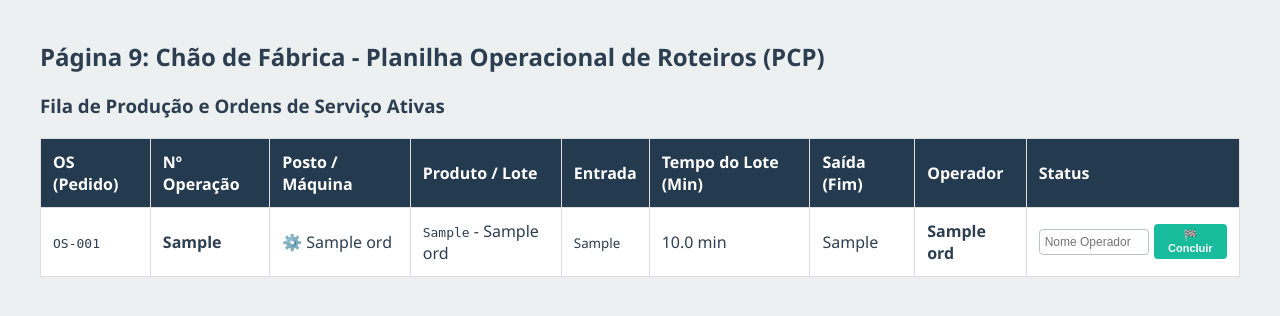
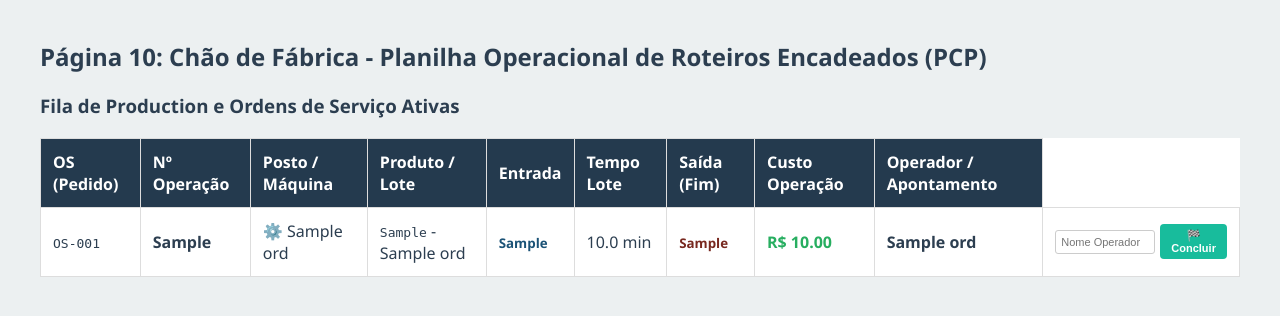
Before and after one commit to ProfRenatoPereira/admerpcadastro, a Flask app: template templates/pcp.html in a window 1280 px wide. Shown: the part 189-505 px from the top of the page. Run offline with Flask 3, Linux system fonts and the light colour scheme; the template is opened without the code that fills it: most values are stand-ins (such as "Sample title", 1, 10 or a date in 2020).

Commit message:
Update pcp.html

```diff
--- a/templates/pcp.html
+++ b/templates/pcp.html
@@ -18,14 +18,12 @@
 <header class="cabecalho-corporativo">
     <div class="identidade-container">
         <div class="branding-flex">
-            <!-- Logo oficial do repositório -->
             <img src="{{ url_for('static', filename='logo.png') }}" alt="Logo TERADMAS" style="height: 65px; width: auto; object-fit: contain; border-radius: 4px;">
             <div class="texto-empresa">
                 <h1>TERCEIRO ADM ASSOCIADOS</h1>
                 <p>Projetos, Execução, Assessoria, Auditoria e Gerenciamento Operacional e de Custos</p>
             </div>
         </div>
-        <!-- Botão Hambúrguer para Celular -->
         <button class="menu-hamburguer" onclick="alternarMenuMobile()">☰</button>
     </div>
 
@@ -37,38 +35,39 @@
                 <ul class="sub-menu">
                     <li><a href="/estrutura">1. Investimentos Imobiliários</a></li>
                     <li><a href="/maquinas">2. Engenharia de Ativos (Máquinas)</a></li>
-                    <li><a href="/materiais">3. Almoxarifado (Materiais)</a></li>
+                    <li><a href="/requisicoes">📋 3. Central de Requisições</a></li>
+                    <li><a href="/compras">💰 4. Cockpit de Suprimentos</a></li>
+                    <li><a href="/materiais">5. Almoxarifado (Materiais)</a></li>
                 </ul>
             </li>
             <li class="item-menu">
                 <a href="#" class="link-principal">🛠️ Custos & Engenharia ▾</a>
                 <ul class="sub-menu">
-                    <li><a href="/engenharia">4. Engenharia de Produto (BOM)</a></li>
-                    <li><a href="/precificacao">5. Controladoria e Precificação</a></li>
+                    <li><a href="/engenharia">6. Engenharia de Produto (BOM)</a></li>
+                    <li><a href="/precificacao">7. Controladoria e Precificação</a></li>
                 </ul>
             </li>
             <li class="item-menu">
                 <a href="#" class="link-principal">💰 Operações Comerciais ▾</a>
                 <ul class="sub-menu">
-                    <li><a href="/vendas">6. Painel de Vendas Comerciais</a></li>
-                    <li><a href="/estoque">7. Inventário de Acabados</a></li>
+                    <li><a href="/vendas">8. Painel de Vendas Comerciais</a></li>
+                    <li><a href="/estoque">9. Inventário de Acabados</a></li>
                 </ul>
             </li>
             <li class="item-menu">
                 <a href="#" class="link-principal">🏭 Chão de Fábrica & ROI ▾</a>
                 <ul class="sub-menu">
-                    <li><a href="/pcp">8. Planilha de Processos (PCP)</a></li>
-                    <li><a href="/roi">9. Indicadores de Retorno (ROI)</a></li>
+                    <li><a href="/pcp">10. Planilha de Processos (PCP)</a></li>
+                    <li><a href="/roi">11. Indicadores de Retorno (ROI)</a></li>
                 </ul>
             </li>
         </ul>
     </nav>
 </header>
+<div class="container">
+    <h2>Página 10: Chão de Fábrica - Planilha Operacional de Roteiros Encadeados (PCP)</h2>
 
-<div class="container">
-    <h2>Página 9: Chão de Fábrica - Planilha Operacional de Roteiros (PCP)</h2>
-
-    <h3>Fila de Produção e Ordens de Serviço Ativas</h3>
+    <h3>Fila de Production e Ordens de Serviço Ativas</h3>
     <table class="data-table">
         <thead>
             <tr>
@@ -77,10 +76,10 @@
                 <th>Posto / Máquina</th>
                 <th>Produto / Lote</th>
                 <th>Entrada</th>
-                <th>Tempo do Lote (Min)</th>
+                <th>Tempo Lote</th>
                 <th>Saída (Fim)</th>
-                <th>Operador</th>
-                <th>Status</th>
+                <th>Custo Operação</th>
+                <th>Operador / Apontamento</th>
             </tr>
         </thead>
         <tbody>
@@ -90,15 +89,15 @@
                 <td><strong>{{ ord.numero_operacao }}</strong></td>
                 <td>⚙️ {{ ord.maquina_name }}</td>
                 <td><code>{{ ord.codigo_produto }}</code> - {{ ord.nome_produto }}</td>
-                <td><small>{{ ord.data_entrada }}</small></td>
+                <td style="color:#1a5276; font-weight:bold;"><small>{{ ord.data_entrada }}</small></td>
                 <td>{{ "%.1f"|format(ord.tempo_estimado_min) }} min</td>
-                <td>{{ ord.data_saida }}</td>
+                <td style="color:#78281f; font-weight:bold;"><small>{{ ord.data_saida }}</small></td>
+                <td style="color:#27ae60; font-weight:bold;">R$ {{ "%.2f"|format(ord.custo_operacao) }}</td>
                 <td><strong>{{ ord.operador_nome }}</strong></td>
                 <td>
-                    {% if ord.status == 'Na Fila' %}
-                    <!-- Correção efetuada: Ajuste de barras duplas para barra simples na URL da rota -->
+                    {% if ord.status != 'Finalizado' %}
                     <form action="/dar_baixa_op/{{ ord.id }}" method="POST" style="display: flex; gap: 5px; align-items: center;">
-                        <input type="text" name="operador_nome" required placeholder="Nome Operador" style="padding: 5px; font-size: 12px; width: 110px;">
+                        <input type="text" name="operador_nome" required placeholder="Nome Operador" style="padding: 5px; font-size: 11px; width: 100px; border: 1px solid #ccc; border-radius:3px;">
                         <button type="submit" class="btn btn-success" style="padding: 5px 8px; font-size: 11px;">🏁 Concluir</button>
                     </form>
                     {% else %}
@@ -110,7 +109,6 @@
         </tbody>
     </table>
 </div>
-
 <script>
     // Função para abrir e fechar o menu hambúrguer no celular
     function alternarMenuMobile() {
```
